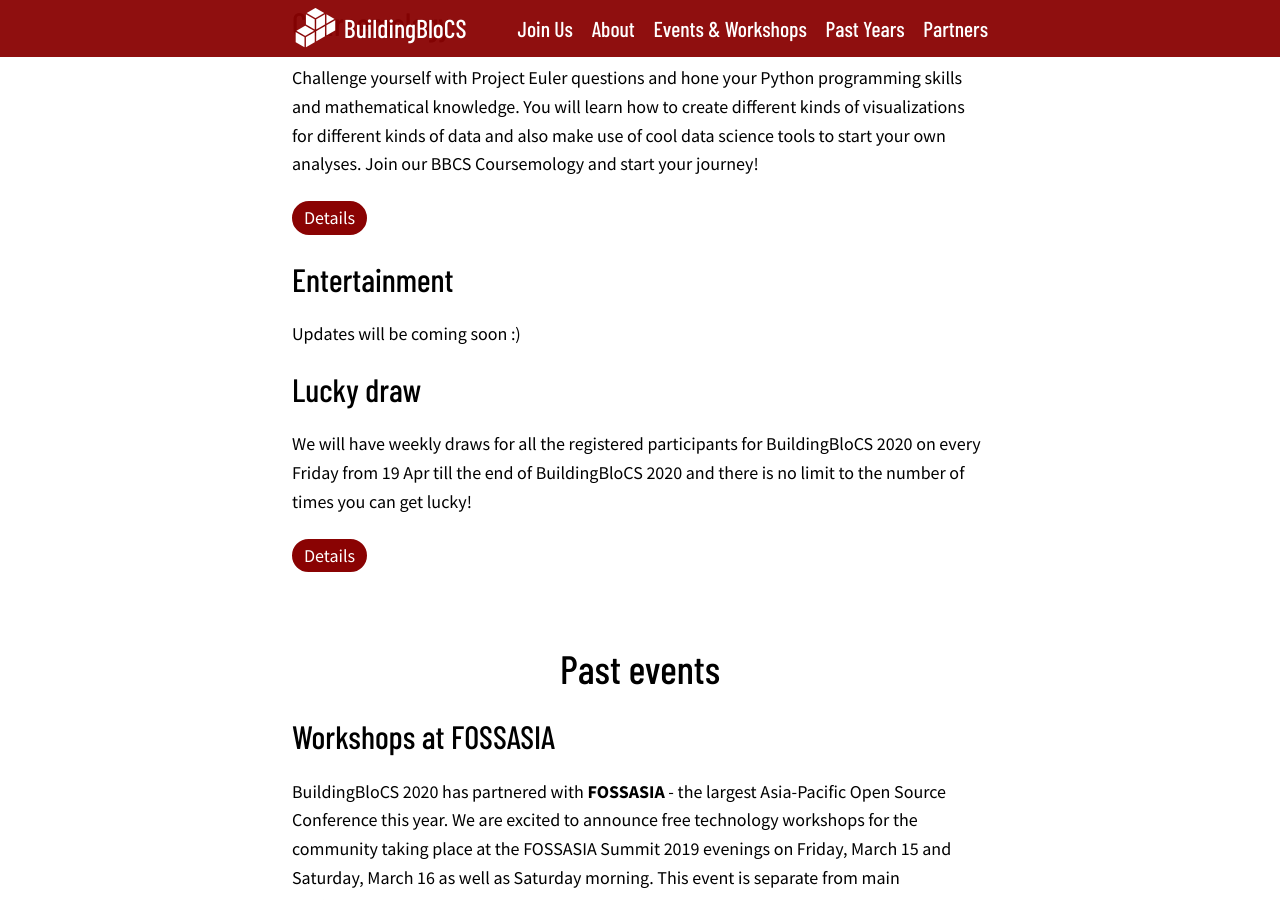
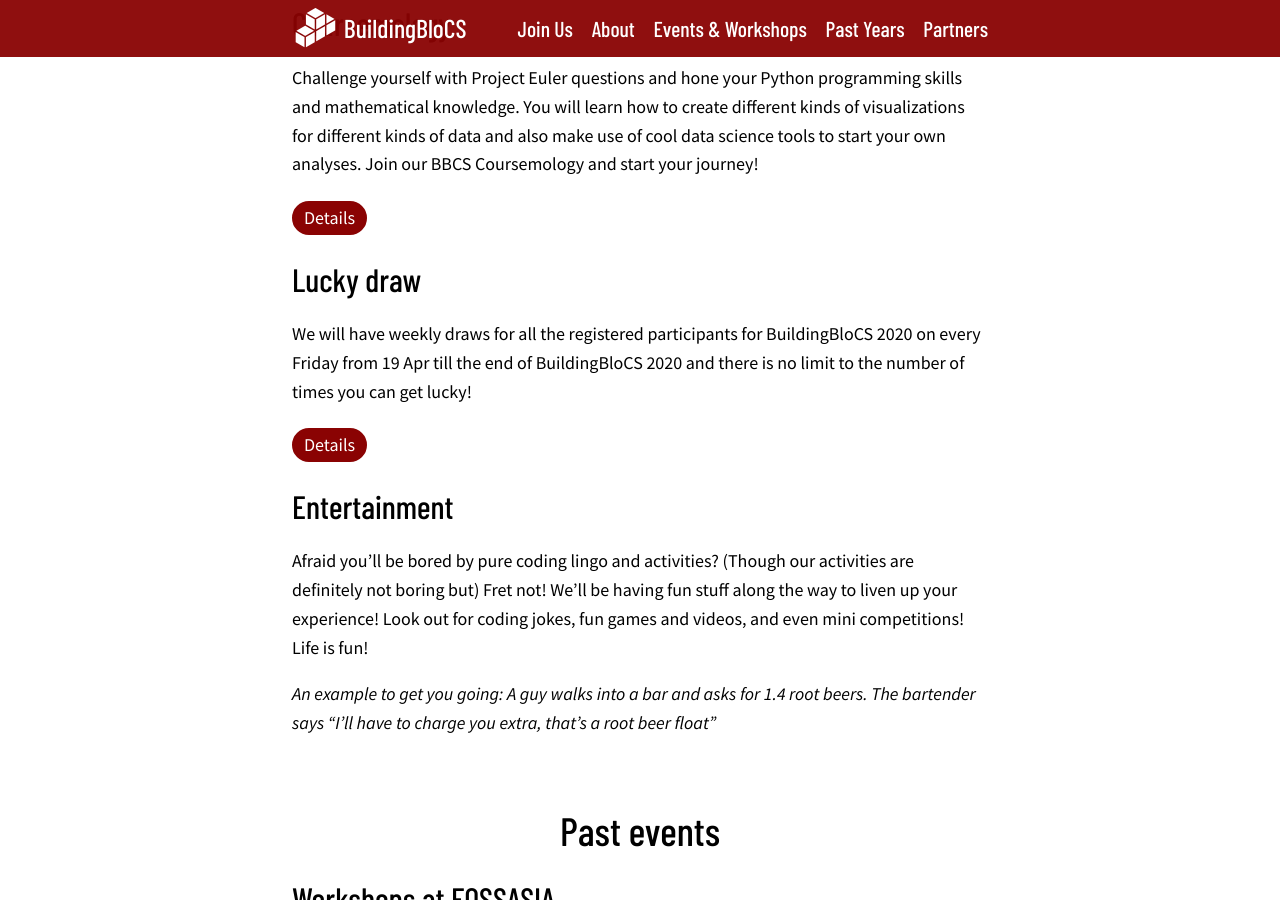
Before and after one commit to buildingblocs/2020, a Jekyll site: the page built from pre-event/index.md, in a window 1280 px wide and 900 px high, scrolled down 703 px. Built offline with Jekyll 4.4.1, drawn with Linux system fonts in a browser that asks for light colours; some web fonts are replaced; our own code applies the rules of GitHub Pages for plain Markdown files.

Commit message:
Update index.md

```diff
--- a/pre-event/index.md
+++ b/pre-event/index.md
@@ -20,16 +20,18 @@
 
 <a class="btn" href="{{ site.baseurl }}/pre-event/coursemology">Details</a>
 
-## Entertainment
-
-Updates will be coming soon :)
-
-
 ## Lucky draw
 
 We will have weekly draws for all the registered participants for BuildingBloCS 2020 on every Friday from 19 Apr till the end of BuildingBloCS 2020 and there is no limit to the number of times you can get lucky!
 
 <a class="btn" href="{{ site.baseurl }}/pre-event/luckydraw">Details</a>
+
+## Entertainment
+
+Afraid you'll be bored by pure coding lingo and activities? (Though our activities are definitely not boring but) Fret not! We'll be having fun stuff along the way to liven up your experience! Look out for coding jokes, fun games and videos, and even mini competitions! Life is fun!
+
+*An example to get you going: A guy walks into a bar and asks for 1.4 root beers.
+The bartender says "I'll have to charge you extra, that's a root beer float"*
 
 <br>
 # Past events
```
